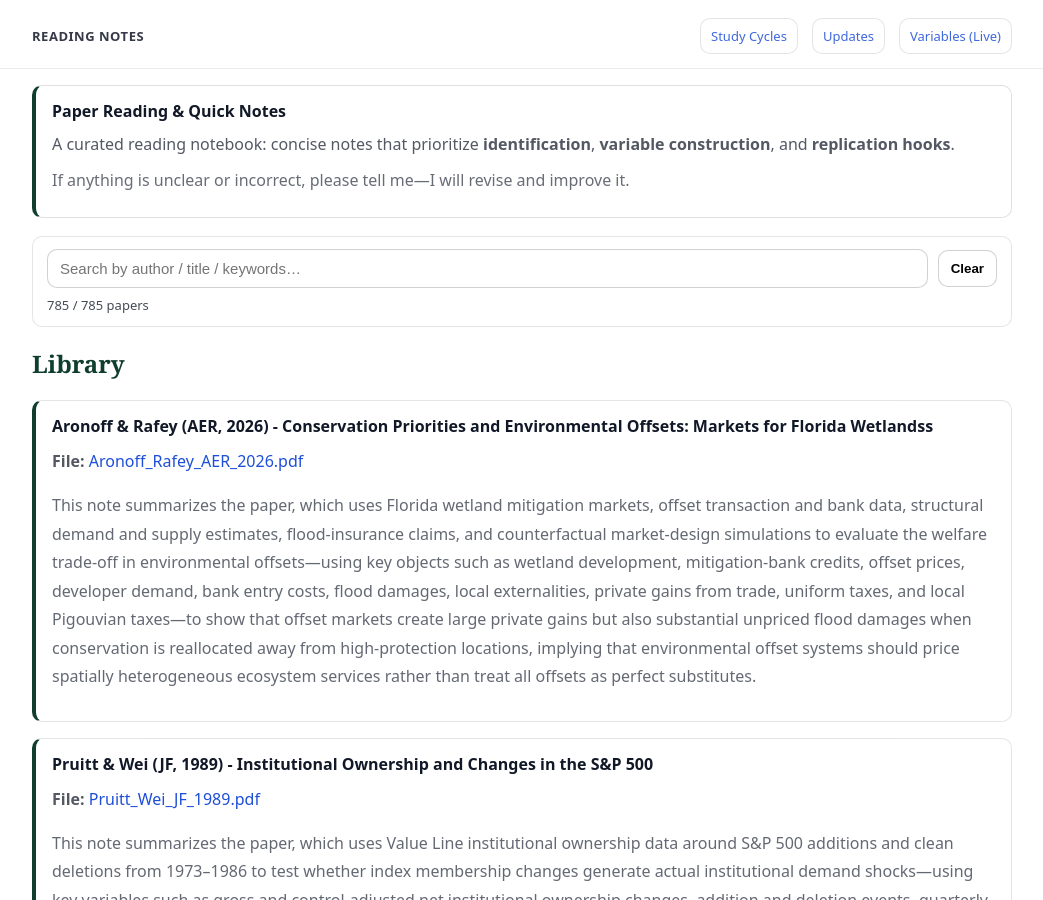
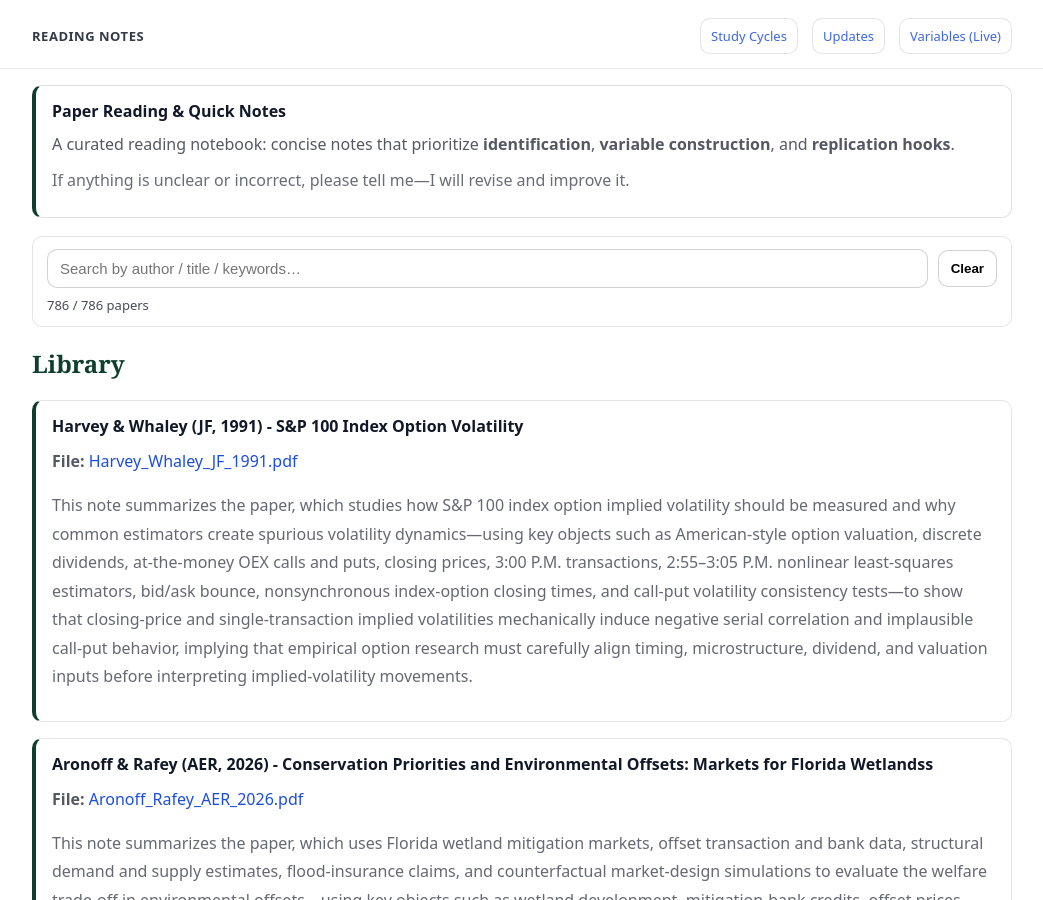
Before and after one commit to yaxinzn/study-archive, a Jekyll site: the page built from reading/index.md, in a window 1280 px wide and 900 px high. Shown: the whole window, without its empty margins (118-1161 px from the left). Built offline with Jekyll 4.4.1, drawn with Linux system fonts in a browser that asks for light colours.

Commit message:
Reading: add/update Harvey_Whaley_JF_1991.pdf

```diff
--- a/_data/reading.yml
+++ b/_data/reading.yml
@@ -1,3 +1,7 @@
+- title: "Harvey & Whaley (JF, 1991) - S&P 100 Index Option Volatility"
+  file: "Harvey_Whaley_JF_1991.pdf"
+  desc: "This note summarizes the paper, which studies how S&P 100 index option implied volatility should be measured and why common estimators create spurious volatility dynamics—using key objects such as American-style option valuation, discrete dividends, at-the-money OEX calls and puts, closing prices, 3:00 P.M. transactions, 2:55–3:05 P.M. nonlinear least-squares estimators, bid/ask bounce, nonsynchronous index-option closing times, and call-put volatility consistency tests—to show that closing-price and single-transaction implied volatilities mechanically induce negative serial correlation and implausible call-put behavior, implying that empirical option research must carefully align timing, microstructure, dividend, and valuation inputs before interpreting implied-volatility movements."
+
 - title: "Aronoff & Rafey (AER, 2026) - Conservation Priorities and Environmental Offsets: Markets for Florida Wetlandss"
   file: "Aronoff_Rafey_AER_2026.pdf"
   desc: "This note summarizes the paper, which uses Florida wetland mitigation markets, offset transaction and bank data, structural demand and supply estimates, flood-insurance claims, and counterfactual market-design simulations to evaluate the welfare trade-off in environmental offsets—using key objects such as wetland development, mitigation-bank credits, offset prices, developer demand, bank entry costs, flood damages, local externalities, private gains from trade, uniform taxes, and local Pigouvian taxes—to show that offset markets create large private gains but also substantial unpriced flood damages when conservation is reallocated away from high-protection locations, implying that environmental offset systems should price spatially heterogeneous ecosystem services rather than treat all offsets as perfect substitutes."
```
Also changed, not shown: 1 other file.
